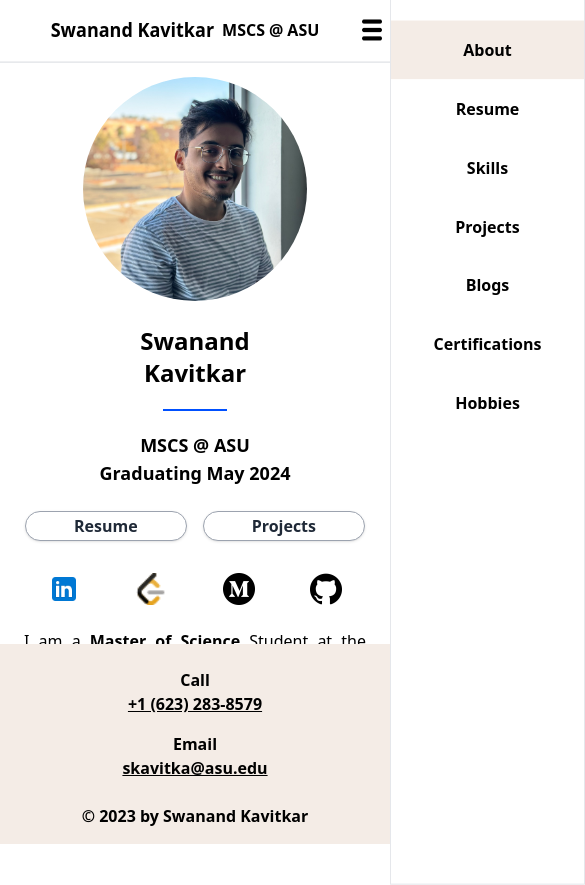
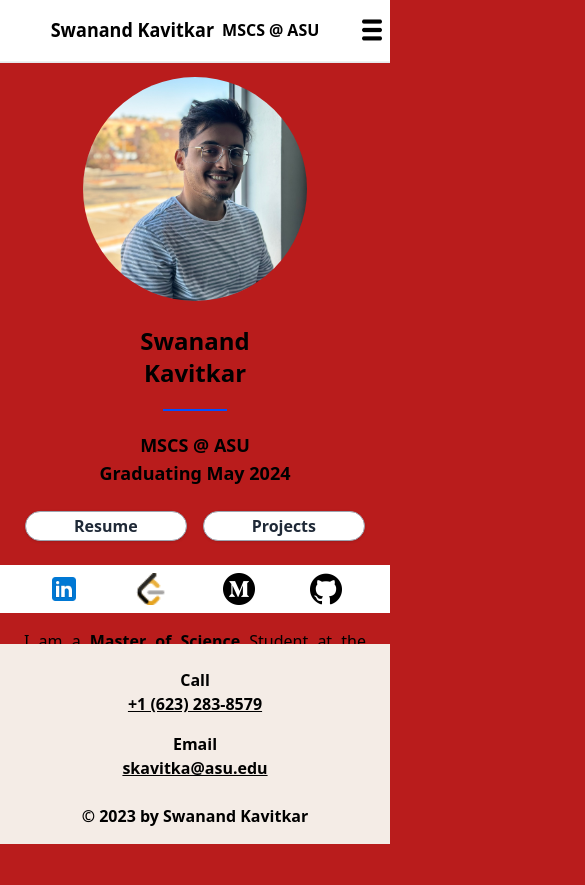
Before and after one commit to S-Threepio/S-Threepio.github.io, a React (Create React App) app: page / in a window 390 px wide. Shown: the whole page, 585 px wide, since content can reach past the window. After the commit the page ends 844 px from the top, so only its background shows below. Built offline with nearby package versions, Linux system fonts and the light colour scheme.

Commit message:
trying fix for ghost element

```diff
--- a/package.json
+++ b/package.json
@@ -1,5 +1,5 @@
 {
-  "homepage": "https://skavitkar.com",
+  "homepage": "https://S-Threepio.github.io",
   "name": "portfolio",
   "version": "0.2.0",
   "private": true,
--- a/public/index.html
+++ b/public/index.html
@@ -26,10 +26,10 @@
     -->
     <title>React App</title>
   </head>
-  <body class="overflow-y-scroll overflow-x-hidden sm:overflow-y-hidden">
+  <body class="bg-red-700 h-[100vh] scrollbar-hide">
     <noscript>You need to enable JavaScript to run this app.</noscript>
-    <div id="root"></div>
-    <!--
+      <div id="root"></div>
+      <!--
       This HTML file is a template.
       If you open it directly in the browser, you will see an empty page.
 
--- a/src/App.js
+++ b/src/App.js
@@ -14,7 +14,7 @@ import { GlobalDataProvider } from "./provider/GlobalDataProvider.js";
 const App = () => {
   return (
     <GlobalDataProvider>
-      <div className="flex flex-col h-screen m-0">
+      <div className="flex flex-col h-screen m-0 p-0">
         <Router>
           <Header />
           <Routes>
--- a/src/components/Landing/About.js
+++ b/src/components/Landing/About.js
@@ -21,7 +21,7 @@ const About = () => {
 
   return (
     <div
-      className={`flex-col flex-1 w-screen overflow-y-scroll md:flex-row md:flex scrollbar-hide
+      className={`flex-col md:flex-1 w-screen overflow-y-scroll md:flex-row md:flex scrollbar-hide
       ${shouldEnableScroll ? "md:overflow-y-scroll" : "md:overflow-y-hidden"}`}
     >
       <div className="hidden md:flex h-full w-[40%] lg:bg-secondary "></div>
--- a/src/index.js
+++ b/src/index.js
@@ -7,7 +7,9 @@ import reportWebVitals from "./reportWebVitals";
 const root = ReactDOM.createRoot(document.getElementById("root"));
 root.render(
   <React.StrictMode>
-    <App />
+    <div className="overflow-y-hidden overflow-x-hidden sm:overflow-y-hidden m-0">
+      <App />
+    </div>
   </React.StrictMode>
 );
 
```
